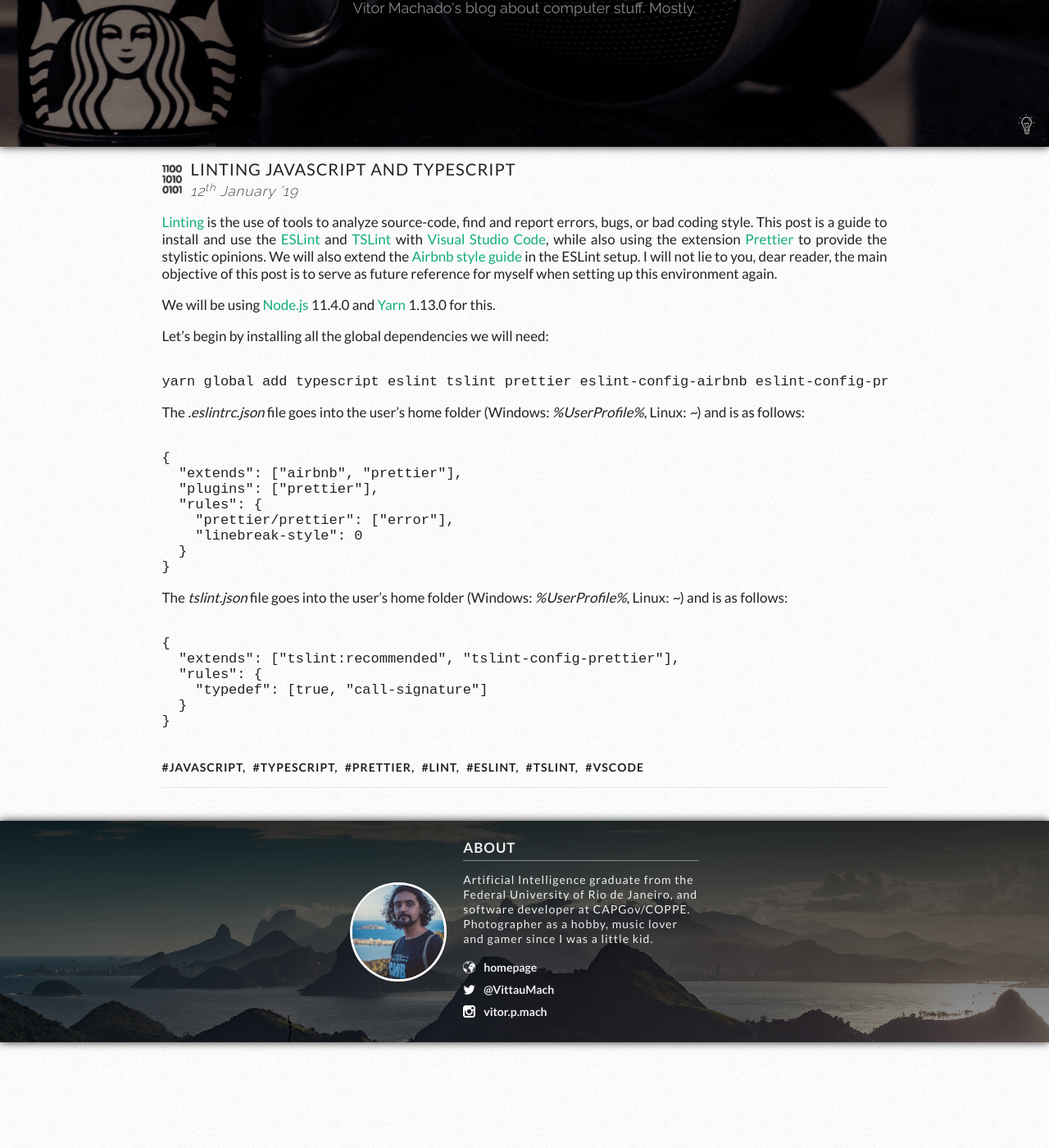
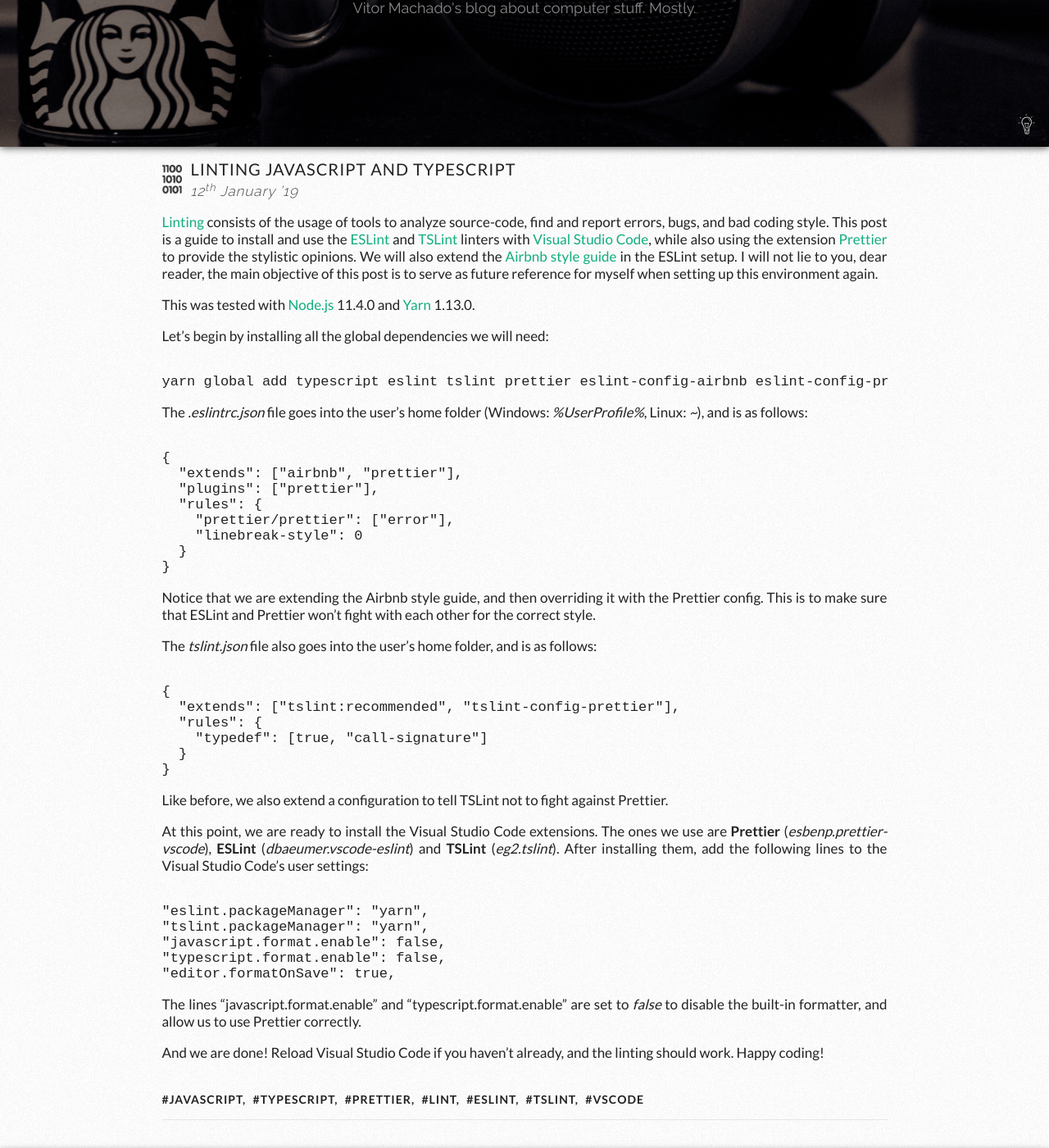
Before and after one commit to vittau/blog, a Jekyll site: the page built from _posts/2019-01-12-linting-javascript-and-typescript.markdown, in a window 1280 px wide and 1400 px high, scrolled down 221 px. Shown: the whole window at 82% size. Built offline with Jekyll 4.4.1, drawn with Linux system fonts in a browser that asks for light colours; nearby versions of some CDN libraries; comment, search, counter and statistics services are not loaded; a style sheet for code colours, icons or effects is not loaded.

Commit message:
Finishing the linting post

```diff
--- a/_posts/2019-01-12-linting-javascript-and-typescript.markdown
+++ b/_posts/2019-01-12-linting-javascript-and-typescript.markdown
@@ -7,11 +7,11 @@
 tags: javascript, typescript, prettier, lint, eslint, tslint, vscode
 ---
 
-<a href="https://en.wikipedia.org/wiki/Lint_(software)" target="_blank">Linting</a> is the use of tools to analyze source-code, find and report errors, bugs, or bad coding style. This post is a guide to install and use the <a href="https://eslint.org/" target="_blank">ESLint</a> and <a href="https://palantir.github.io/tslint/" target="_blank">TSLint</a> with <a href="https://code.visualstudio.com/" target="_blank">Visual Studio Code</a>, while also using the extension <a href="https://github.com/prettier/prettier" target="_blank">Prettier</a> to provide the stylistic opinions. We will also extend the <a href="https://github.com/airbnb/javascript" target="_blank">Airbnb style guide</a> in the ESLint setup. I will not lie to you, dear reader, the main objective of this post is to serve as future reference for myself when setting up this environment again.
+<a href="https://en.wikipedia.org/wiki/Lint_(software)" target="_blank">Linting</a> consists of the usage of tools to analyze source-code, find and report errors, bugs, and bad coding style. This post is a guide to install and use the <a href="https://eslint.org/" target="_blank">ESLint</a> and <a href="https://palantir.github.io/tslint/" target="_blank">TSLint</a> linters with <a href="https://code.visualstudio.com/" target="_blank">Visual Studio Code</a>, while also using the extension <a href="https://github.com/prettier/prettier" target="_blank">Prettier</a> to provide the stylistic opinions. We will also extend the <a href="https://github.com/airbnb/javascript" target="_blank">Airbnb style guide</a> in the ESLint setup. I will not lie to you, dear reader, the main objective of this post is to serve as future reference for myself when setting up this environment again.
 
 <!--more-->
 
-We will be using <a href="https://nodejs.org" target="_blank">Node.js</a> 11.4.0 and <a href="https://yarnpkg.com" target="_blank">Yarn</a> 1.13.0 for this.
+This was tested with <a href="https://nodejs.org" target="_blank">Node.js</a> 11.4.0 and <a href="https://yarnpkg.com" target="_blank">Yarn</a> 1.13.0.
 
 Let's begin by installing all the global dependencies we will need:
 
@@ -19,7 +19,7 @@
 yarn global add typescript eslint tslint prettier eslint-config-airbnb eslint-config-prettier eslint-plugin-import eslint-plugin-jsx-a11y eslint-plugin-react eslint-plugin-prettier tslint-config-prettier
 </code></pre>
 
-The <i>.eslintrc.json</i> file goes into the user's home folder (Windows: <i>%UserProfile%</i>, Linux: <i>~</i>) and is as follows:
+The <i>.eslintrc.json</i> file goes into the user's home folder (Windows: <i>%UserProfile%</i>, Linux: <i>~</i>), and is as follows:
 
 <pre><code class="javascript">
 {
@@ -32,7 +32,9 @@
 }
 </code></pre>
 
-The <i>tslint.json</i> file goes into the user's home folder (Windows: <i>%UserProfile%</i>, Linux: <i>~</i>) and is as follows:
+Notice that we are extending the Airbnb style guide, and then overriding it with the Prettier config. This is to make sure that ESLint and Prettier won't fight with each other for the correct style.
+
+The <i>tslint.json</i> file also goes into the user's home folder, and is as follows:
 
 <pre><code class="javascript">
 {
@@ -42,3 +44,19 @@
   }
 }
 </code></pre>
+
+Like before, we also extend a configuration to tell TSLint not to fight against Prettier.
+
+At this point, we are ready to install the Visual Studio Code extensions. The ones we use are <b>Prettier</b> (<i>esbenp.prettier-vscode</i>), <b>ESLint</b> (<i>dbaeumer.vscode-eslint</i>) and <b>TSLint</b> (<i>eg2.tslint</i>). After installing them, add the following lines to the Visual Studio Code's user settings:
+
+<pre><code class="json">
+"eslint.packageManager": "yarn",
+"tslint.packageManager": "yarn",
+"javascript.format.enable": false,
+"typescript.format.enable": false,
+"editor.formatOnSave": true,
+</code></pre>
+
+The lines "javascript.format.enable" and "typescript.format.enable" are set to <i>false</i> to disable the built-in formatter, and allow us to use Prettier correctly.
+
+And we are done! Reload Visual Studio Code if you haven't already, and the linting should work. Happy coding!
```
